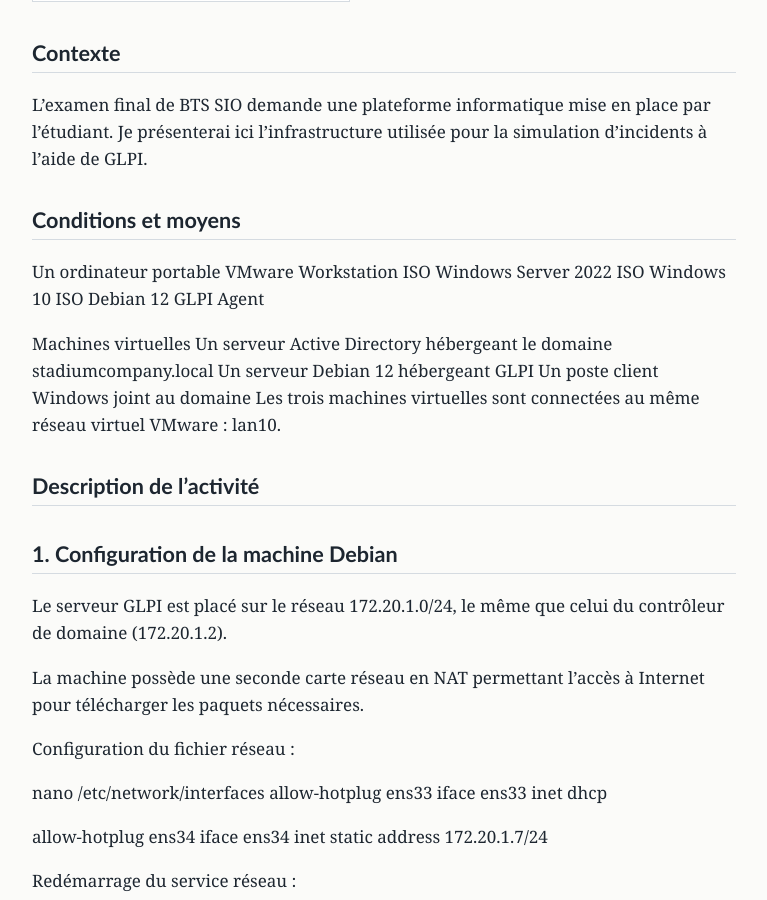
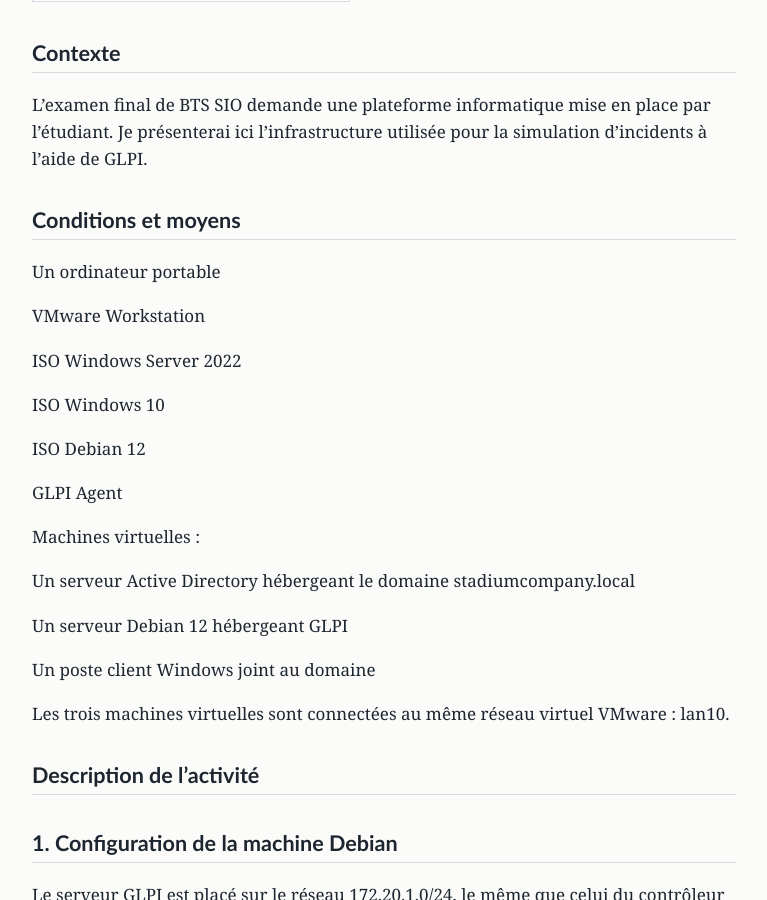
Before and after one commit to Lucasidcz-Cours/portfolio, a Jekyll site: the page built from _projets/GLPI.md, in a window 1280 px wide and 900 px high, scrolled down 266 px. Shown: the whole window, without its empty margins (256-1023 px from the left). Built offline with Jekyll 4.4.1, drawn with Linux system fonts in a browser that asks for light colours.

```diff
--- a/_projets/GLPI.md
+++ b/_projets/GLPI.md
@@ -11,17 +11,27 @@ L'examen final de BTS SIO demande une plateforme informatique mise en place par
 
 ## Conditions et moyens
 Un ordinateur portable
+
 VMware Workstation
+
 ISO Windows Server 2022
+
 ISO Windows 10
+
 ISO Debian 12
+
 GLPI Agent
 
-Machines virtuelles
+Machines virtuelles :
+
 Un serveur Active Directory hébergeant le domaine stadiumcompany.local
+
 Un serveur Debian 12 hébergeant GLPI
+
 Un poste client Windows joint au domaine
+
 Les trois machines virtuelles sont connectées au même réseau virtuel VMware : lan10.
+
 
 ## Description de l'activité
 ## 1. Configuration de la machine Debian
```
